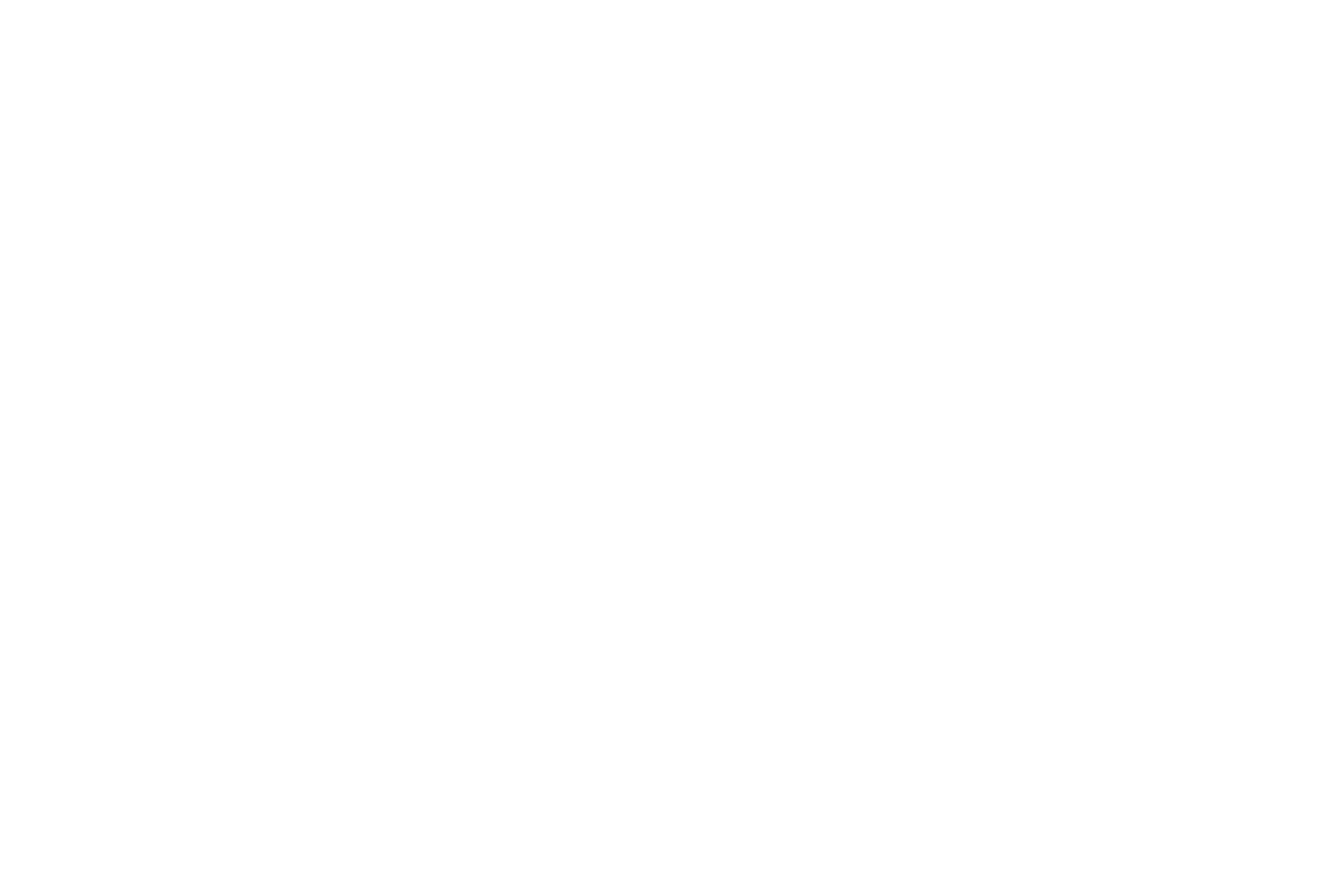
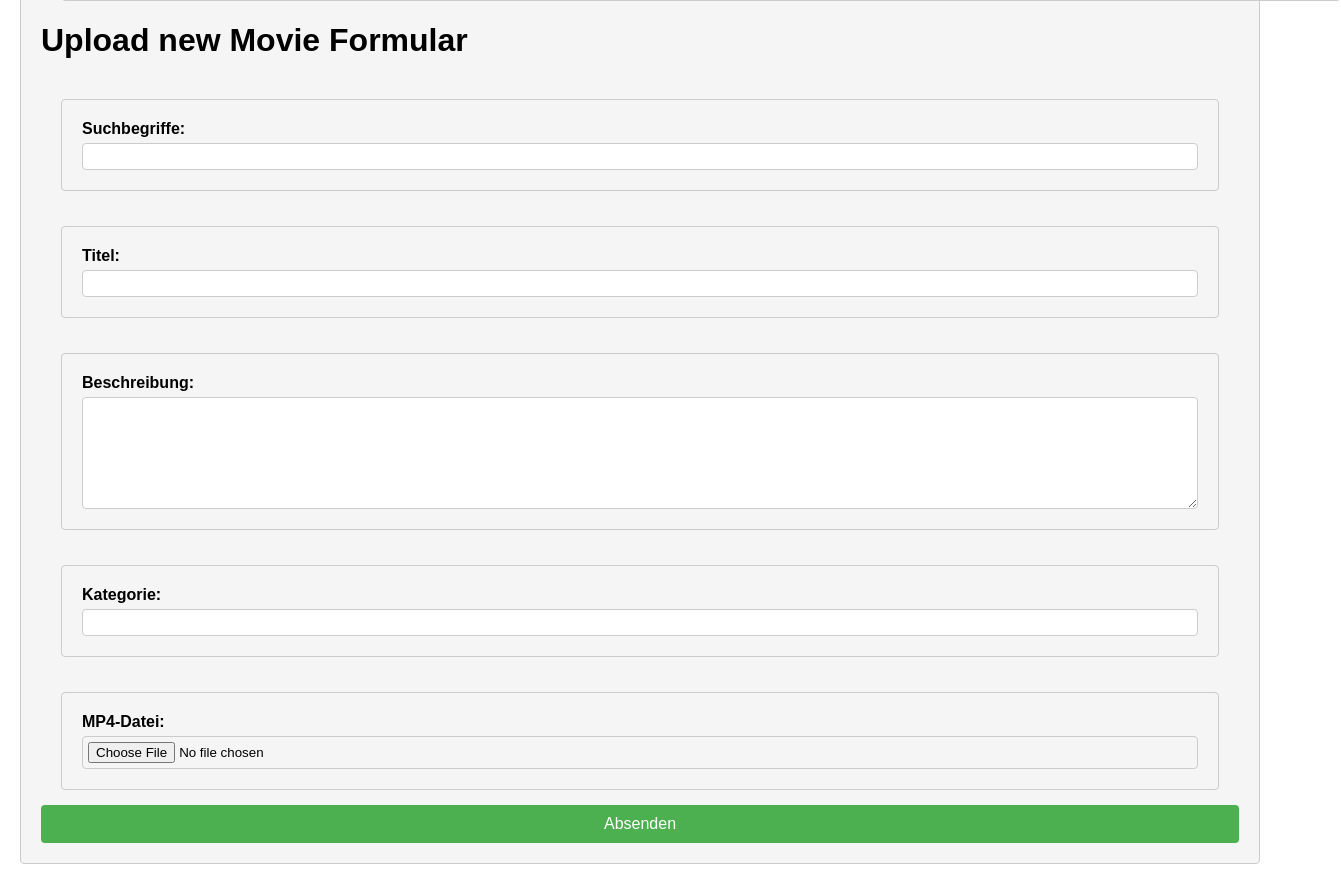
Before and after one commit to Stefan797/Movieflix-Frontend, an Angular app: page /account in a window 1280 px wide. Shown: the part 160-1044 px from the top of the page, 1341 px wide, since content can reach past the window. Before the commit the page ends 800 px from the top, so only its background shows below. Built offline with nearby package versions, Linux system fonts and the light colour scheme.

Commit message:
work on load categories component

```diff
--- a/src/app/components/account/account.component.html
+++ b/src/app/components/account/account.component.html
@@ -10,4 +10,31 @@
         <div></div>
         <div></div>
     </div> -->
+    <h1>Upload new Movie Formular</h1>
+
+
+    <form (ngSubmit)="submitForm()" #form="ngForm">
+        <div>
+            <label for="search_terms">Suchbegriffe:</label>
+            <input type="text" id="search_terms" name="search_terms" [(ngModel)]="formData.search_terms" required>
+        </div>
+        <div>
+            <label for="title">Titel:</label>
+            <input type="text" id="title" name="title" [(ngModel)]="formData.title" required>
+        </div>
+        <div>
+            <label for="description">Beschreibung:</label>
+            <textarea id="description" name="description" [(ngModel)]="formData.description" required></textarea>
+        </div>
+        <div>
+            <label for="category">Kategorie:</label>
+            <input type="text" id="category" name="category" [(ngModel)]="formData.category" required>
+        </div>
+        <div>
+            <label for="movie_file">MP4-Datei:</label>
+            <input type="file" id="movie_file" name="movie_file" accept="video/mp4" required>
+        </div>
+        <button type="submit">Absenden</button>
+    </form>
+
 </div>
--- a/src/app/components/account/account.component.sass
+++ b/src/app/components/account/account.component.sass
@@ -0,0 +1,41 @@
+div
+    margin: 20px
+    padding: 20px
+    border: 1px solid #ccc
+    border-radius: 4px
+    background-color: #f5f5f5
+
+h1
+    margin-bottom: 20px
+
+form
+    display: flex
+    flex-direction: column
+
+    div
+        display: flex
+        flex-direction: column
+        margin-bottom: 15px
+
+        label
+            font-weight: bold
+            margin-bottom: 5px
+
+        input,
+        textarea
+            padding: 5px
+            border: 1px solid #ccc
+            border-radius: 4px
+            resize: vertical
+
+        textarea
+            height: 100px
+
+    button
+        padding: 10px 20px
+        border: none
+        border-radius: 4px
+        background-color: #4caf50
+        color: #fff
+        cursor: pointer
+        font-size: 16px
--- a/src/app/components/account/account.component.ts
+++ b/src/app/components/account/account.component.ts
@@ -1,3 +1,4 @@
+import { HttpClient, HttpHeaders } from '@angular/common/http';
 import { Component } from '@angular/core';
 
 @Component({
@@ -7,4 +8,34 @@ import { Component } from '@angular/core';
 })
 export class AccountComponent {
 
+  error = '';
+
+  formData = {
+    search_terms: '',
+    title: '',
+    description: '',
+    movie_file: '',
+    screenshot: '',
+    category: ''
+  };
+
+  sendeResponse: any = [];
+
+  constructor(private http: HttpClient) { }
+
+  submitForm() {
+    const endpointUrl = 'http://127.0.0.1:8000/upload_movie/'; // Ersetzen Sie dies durch die tatsächliche URL Ihres Django-Endpunkts
+
+    const formData = new FormData();
+    formData.append('search_terms', this.formData.search_terms);
+    formData.append('title', this.formData.title);
+    formData.append('description', this.formData.description);
+    formData.append('category', this.formData.category);
+    formData.append('movie_file', this.formData.movie_file);
+
+    const headers = new HttpHeaders();
+    headers.append('Content-Type', 'multipart/form-data'); // Setzen Sie den entsprechenden Content-Type für den Dateiupload
+
+    this.sendeResponse = this.http.post(endpointUrl, formData, { headers });
+  }
 }
--- a/src/app/components/categories/categories.component.sass
+++ b/src/app/components/categories/categories.component.sass
@@ -5,40 +5,42 @@
     padding-left: 3.5%
     overflow-x: hidden
     max-width: 100%
+    .categories-row
+        margin-top: 20px
+        .category-text
+            margin-top: 20px
+            margin-bottom: 20px
+            color: white
+            font-size: 24px
 
-    span
-        margin-top: 20px
-        margin-bottom: 20px
-        color: white
-        font-size: 24px
+        .different-categories
+            display: flex
+            position: relative
+            margin-top: 5px
+            .movie-img
+                margin-left: 10px
+                margin-right: 10px
+                height: 180px
+                width: 20vw
 
-    .different-categories
-        display: flex
-        position: relative
-        .movie-img
-            margin-left: 10px
-            margin-right: 10px
-            height: 180px
-            width: 20vw
+            .left-side-hover-container
+                position: absolute
+                left: 0
+                top: 0
+                height: 180px
+                // width: 3.5vw
+                // background-color: rgb(18,22,24)
+                .arrow-left-img
+                    height: 40px
+                    width: 40px
 
-    .left-side-hover-container
-        position: absolute
-        left: 0
-        top: 0
-        height: 180px
-        // width: 3.5vw
-        // background-color: rgb(18,22,24)
-        .arrow-left-img
-            height: 40px
-            width: 40px
-
-    .right-side-hover-container
-        position: absolute
-        right: 0
-        top: 0
-        height: 180px
-        // width: 3.5vw
-        // background-color: rgb(18,22,24)
-        .arrow-right-img
-            height: 40px
-            width: 40px
+            .right-side-hover-container
+                position: absolute
+                right: 0
+                top: 0
+                height: 180px
+                // width: 3.5vw
+                // background-color: rgb(18,22,24)
+                .arrow-right-img
+                    height: 40px
+                    width: 40px
--- a/src/app/components/categories/categories.component.ts
+++ b/src/app/components/categories/categories.component.ts
@@ -10,35 +10,53 @@ import { environment } from 'src/environments/environment.development';
 })
 export class CategoriesComponent implements OnInit, AfterViewInit {
 
+  @ViewChild('categoriescontainer') div?: ElementRef;
+  movieDict: any = [];
+  userEmailResponse: any = [];
   error = '';
 
-  // MovieResponse: any = [];
-  popularAtPresent: any = [];
+  moviesrows: any = [
+    {
+      "firstpart": "let",
+      "secondpart": "movieskeepwatching",
+      "thirdpart": "keepwatching"
+    },
+    {
+      "firstpart": "let",
+      "secondpart": "moviespopularatpresent",
+      "thirdpart": "popularatpresent"
+    },
+    {
+      "firstpart": "let",
+      "secondpart": "movieswatchagain",
+      "thirdpart": "watchagain"
+    },
+    {
+      "firstpart": "let",
+      "secondpart": "moviesmylist",
+      "thirdpart": "mylist"
+    }
+  ];
+
+  categoriesText = [
+    'Mit dem Profil {{ userEmailResponse.email }} weiterschauen',
+    'Derzeit beliebt',
+    'Nochmal ansehen',
+    'Meine Liste',
+  ];
 
   urls = [
     environment.baseUrl + "/movieAPI/?category=keepwatching",
     environment.baseUrl + "/movieAPI/?category=popularatpresent",
-    // environment.baseUrl + "/movies/popularatpresent/",
-    // environment.baseUrl + "/movies/watchagain/",
-    // environment.baseUrl + "/movies/mylist/"
+    environment.baseUrl + "/movieAPI/?category=watchagain",
+    environment.baseUrl + "/movieAPI/?category=mylist",
   ];
-
-  movieArrays: any = [];
-
-  userEmailResponse: any = [];
-
-  @ViewChild('categoriescontainer') div?: ElementRef;
-
 
   constructor(private httpService: HttpService) { }
 
   async ngOnInit(): Promise<void> {
     this.loadUserEmail();
     await this.loadContent();
-
-    // popularAtPresent.forEach((popularOnMovieflixMovies) => {
-    //   this.popularAtPresent.push(Object.assign({}, popularOnMovieflixMovies));
-    // });
   }
 
   async loadUserEmail() {
@@ -65,9 +83,10 @@ export class CategoriesComponent implements OnInit, AfterViewInit {
       for (let i = 0; i < this.urls.length; i++) {
 
        const response = await lastValueFrom(this.httpService.getrequest(this.urls[i]));
-       this.movieArrays[i] = response;
+       const category = response[0].category;
+       this.movieDict[category] = response;
       }
-      console.log(this.movieArrays);
+      console.log(this.movieDict);
     } catch (e) {
       this.error = 'Fehler beim Laden!';
       return null;
--- a/src/app/components/footer/footer.component.sass
+++ b/src/app/components/footer/footer.component.sass
@@ -13,3 +13,5 @@
             flex-direction: column
             p
                 color: grey
+                &:hover
+                    cursor: pointer
--- a/src/app/components/main/main.component.ts
+++ b/src/app/components/main/main.component.ts
@@ -29,8 +29,9 @@ export class MainComponent {
   }
 
   load() {
+    // const id = 3;
     try {
-      const url = environment.baseUrl + "/movieAPI/";
+      const url = environment.baseUrl + "/movieAPI/"; //"/movieAPI/"; movies/${id}/load_movie/
       return lastValueFrom(this.httpService.getrequest(url));
     } catch (e) {
       this.error = 'Fehler beim Laden!';
--- a/src/app/components/register/register.component.ts
+++ b/src/app/components/register/register.component.ts
@@ -14,6 +14,7 @@ import { RegisterService } from 'src/app/services/register.service';
 export class RegisterComponent {
 
   registerResponse: any = [];
+  isActiveResponse: any = [];
 
   error = '';
 
@@ -74,7 +75,18 @@ export class RegisterComponent {
     this.registerService.setRegisterResponse(this.registerResponse);
     console.log(this.registerResponse);
     this.registerService.setRegisterComponent();
+    this.isActiveResponse = await this.setGuestUserIsActive(this.registerResponse.user_id);
     this.router.navigate(['/home']);
+  }
+
+  setGuestUserIsActive(pkUser) {
+    try {
+      const url = environment.baseUrl + `/activate/${pkUser}/`;
+      return lastValueFrom(this.httpService.getrequest(url));
+    } catch (e) {
+      this.error = 'Fehler beim Aktivieren des Accounts!';
+      return null;
+    }
   }
 
   createNewGuestUser() {
@@ -84,7 +96,6 @@ export class RegisterComponent {
     const lastname = 'whoAmI';
     const password = 'guest_password' + this.getRandomNumber();
     console.log(password);
-    // const url = environment.baseUrl + "/sign-up/";
 
     const newUser = {
       username: username,
```
Also changed, not shown: src/app/components/categories/categories.component.html (+48 -26 lines).
